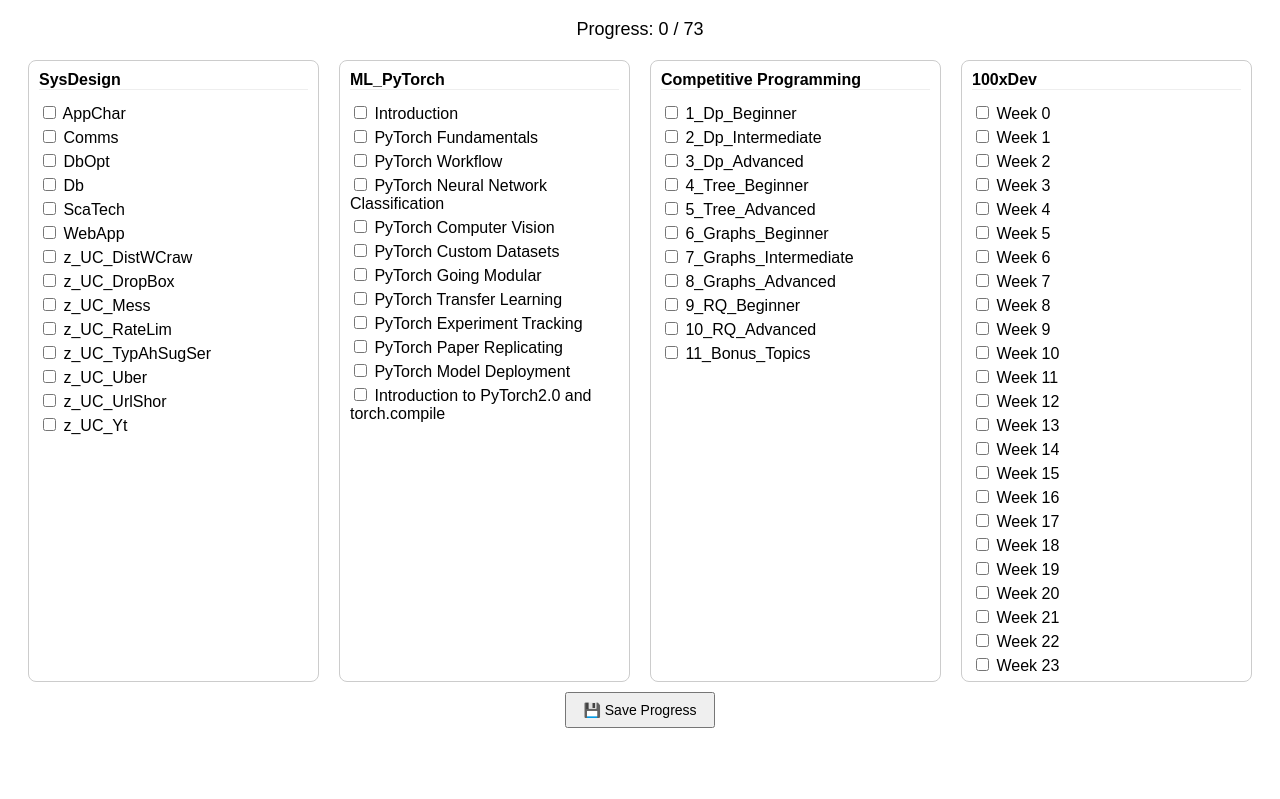
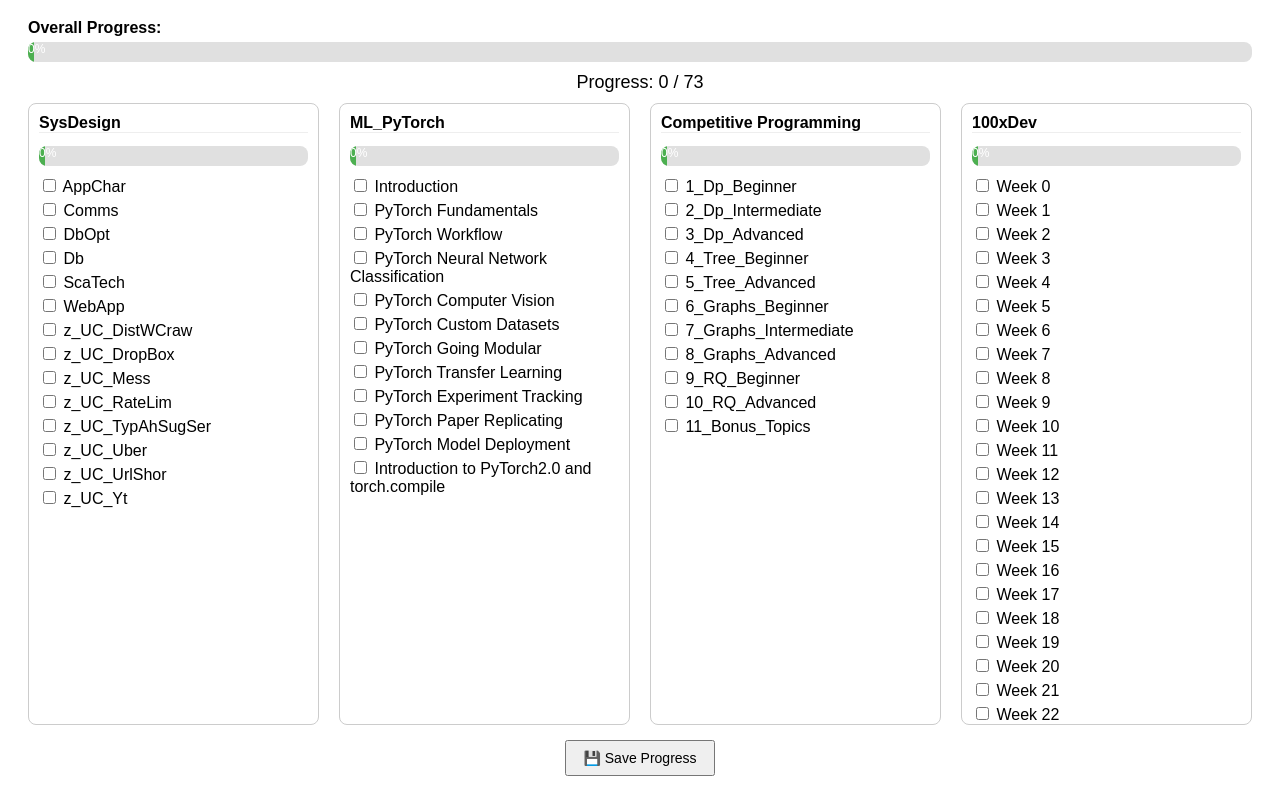
Before and after one commit to AryamannTomar/prog, a plain HTML site: page index.html in a window 1280 px wide. Shown: the part 90-889 px from the top of the page. Before the commit the page ends 856 px from the top, so only its background shows below. Drawn offline with Linux system fonts and the light colour scheme.

Commit message:
Update index.html

```diff
--- a/index.html
+++ b/index.html
@@ -8,19 +8,47 @@
       font-family: Arial, sans-serif;
       padding: 20px;
     }
+
     h1 {
       text-align: center;
     }
+
+    .progress-container {
+      margin: 10px 0;
+    }
+
+    .progress-bar {
+      width: 100%;
+      background-color: #e0e0e0;
+      border-radius: 8px;
+      overflow: hidden;
+      height: 20px;
+      margin-top: 5px;
+    }
+
+    .progress-fill {
+      height: 100%;
+      width: 0%;
+      background-color: #4caf50;
+      transition: width 0.3s ease;
+      text-align: right;
+      color: white;
+      padding-right: 6px;
+      font-size: 12px;
+    }
+
     #score {
       text-align: center;
-      margin-bottom: 20px;
+      margin: 10px 0;
       font-size: 18px;
     }
+
     .grid {
       display: grid;
       grid-template-columns: repeat(4, 1fr);
       gap: 20px;
     }
+
     .section {
       border: 1px solid #ccc;
       border-radius: 8px;
@@ -28,17 +56,20 @@
       height: 600px;
       overflow-y: auto;
     }
+
     h2 {
       font-size: 16px;
       margin-top: 0;
       border-bottom: 1px solid #eee;
     }
+
     label {
       display: block;
       margin: 4px 0;
     }
+
     button {
-      margin: 10px auto;
+      margin: 15px auto;
       display: block;
       padding: 8px 16px;
       font-size: 14px;
@@ -49,8 +80,15 @@
 <body>
 
 <h1>🧠 Skill Progress Tracker</h1>
+
+<div class="progress-container">
+  <strong>Overall Progress:</strong>
+  <div class="progress-bar"><div class="progress-fill" id="mainProgress">0%</div></div>
+</div>
 <div id="score">Progress: 0 / 0</div>
+
 <div class="grid" id="tracker"></div>
+
 <button onclick="saveProgress()">💾 Save Progress</button>
 
 <script>
@@ -61,12 +99,22 @@
   "100xDev": Array.from({length: 36}, (_, i) => `Week ${i}`)
 };
 
-const tracker = document.getElementById("tracker");
 let total = 0;
 let checked = 0;
 
 function updateScore() {
+  const percent = Math.round((checked / total) * 100);
   document.getElementById("score").textContent = `Progress: ${checked} / ${total}`;
+  const mainBar = document.getElementById("mainProgress");
+  mainBar.style.width = `${percent}%`;
+  mainBar.textContent = `${percent}%`;
+}
+
+function updateCategoryProgress(sectionId, sectionTotal, sectionChecked) {
+  const percent = Math.round((sectionChecked / sectionTotal) * 100);
+  const bar = document.getElementById(`bar-${sectionId}`);
+  bar.style.width = `${percent}%`;
+  bar.textContent = `${percent}%`;
 }
 
 function saveProgress() {
@@ -78,30 +126,47 @@
 
 function loadProgress() {
   const saved = JSON.parse(localStorage.getItem("progressData") || "[]");
-  document.querySelectorAll('input[type="checkbox"]').forEach((cb, i) => {
+  const checkboxes = document.querySelectorAll('input[type="checkbox"]');
+  checkboxes.forEach((cb, i) => {
     cb.checked = saved[i] || false;
     if (cb.checked) checked++;
   });
-  updateScore();
 }
 
 function buildUI() {
-  Object.entries(data).forEach(([section, tasks], index) => {
+  const tracker = document.getElementById("tracker");
+
+  Object.entries(data).forEach(([section, tasks], sectionIndex) => {
     const div = document.createElement("div");
     div.className = "section";
+
     const h2 = document.createElement("h2");
     h2.textContent = section;
     div.appendChild(h2);
+
+    // Progress bar for section
+    const progressContainer = document.createElement("div");
+    progressContainer.className = "progress-container";
+    const bar = document.createElement("div");
+    bar.className = "progress-bar";
+    const fill = document.createElement("div");
+    fill.className = "progress-fill";
+    fill.id = `bar-${section}`;
+    fill.textContent = "0%";
+    bar.appendChild(fill);
+    progressContainer.appendChild(bar);
+    div.appendChild(progressContainer);
 
     tasks.forEach((task, idx) => {
       total++;
       const label = document.createElement("label");
       const checkbox = document.createElement("input");
       checkbox.type = "checkbox";
-      checkbox.dataset.id = `${section}-${idx}`;
+      checkbox.dataset.section = section;
       checkbox.addEventListener("change", () => {
         checked += checkbox.checked ? 1 : -1;
         updateScore();
+        updateSectionBars();
       });
       label.appendChild(checkbox);
       label.append(` ${task}`);
@@ -112,9 +177,29 @@
   });
 
   loadProgress();
+  updateScore();
+  updateSectionBars();
+}
+
+function updateSectionBars() {
+  const sectionCounts = {};
+
+  document.querySelectorAll('input[type="checkbox"]').forEach(cb => {
+    const section = cb.dataset.section;
+    if (!sectionCounts[section]) {
+      sectionCounts[section] = { total: 0, checked: 0 };
+    }
+    sectionCounts[section].total++;
+    if (cb.checked) sectionCounts[section].checked++;
+  });
+
+  Object.entries(sectionCounts).forEach(([section, { total, checked }]) => {
+    updateCategoryProgress(section, total, checked);
+  });
 }
 
 buildUI();
 </script>
+
 </body>
 </html>
```
